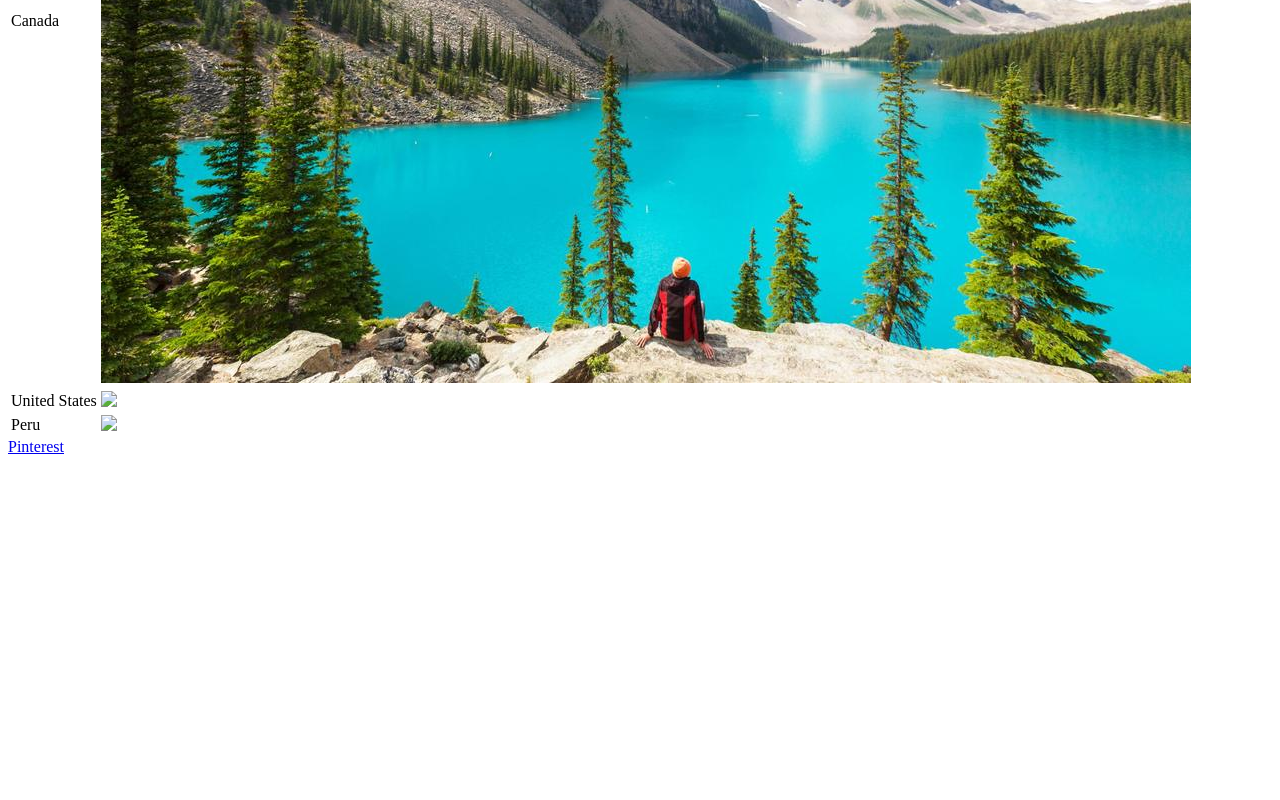
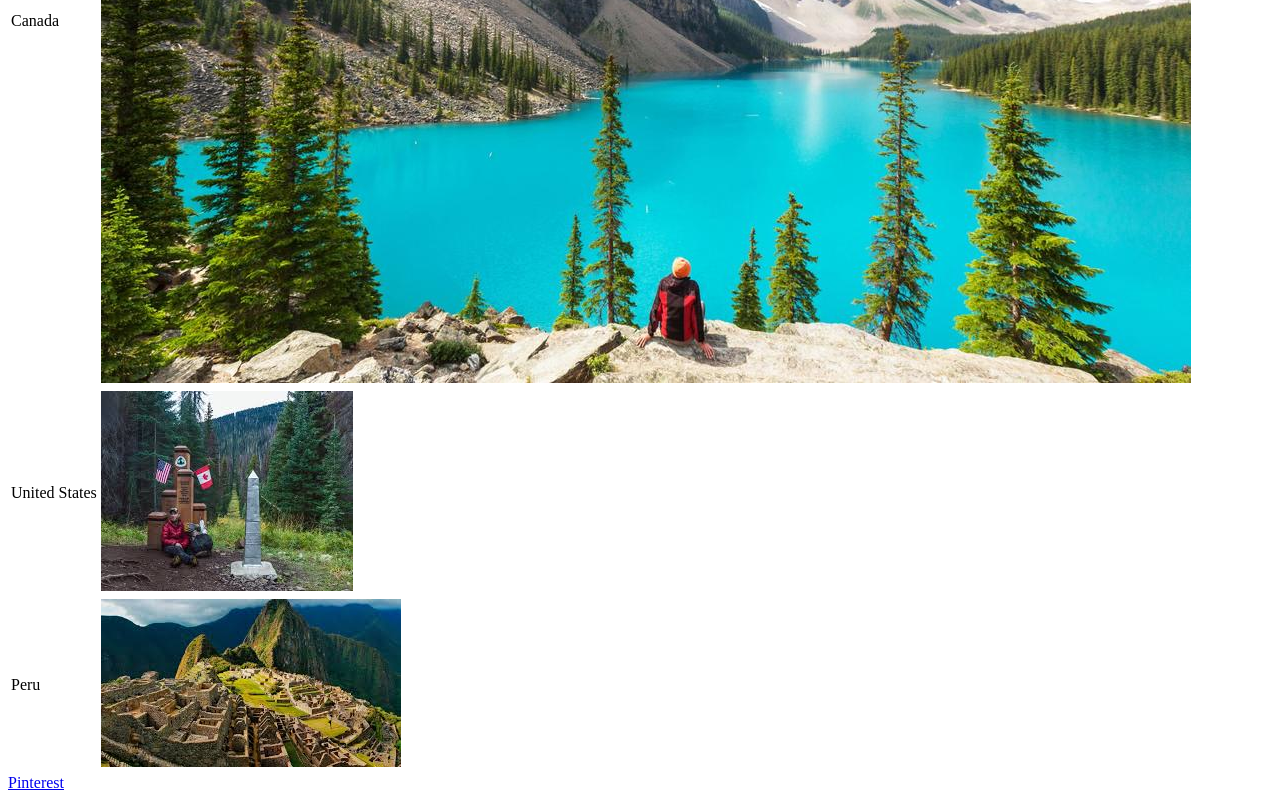
Before and after one commit to RenanHPIshikawa/Trabalho-Pagina-Dimples, a plain HTML site: page index.html in a window 1280 px wide. Shown: the part 1843-2643 px from the top of the page. Before the commit the page ends 2307 px from the top, so only its background shows below. Drawn offline with Linux system fonts and the light colour scheme.

Commit message:
Update index.html

```diff
--- a/index.html
+++ b/index.html
@@ -21,11 +21,11 @@
         </tr>
         <tr>
             <td>United States</td>
-            <td><img src="imagens/US.jpeg">   </td>
+            <td><img src="img/US.jpeg">   </td>
         </tr>
         <tr>
             <td>Peru</td>
-            <td><img src="imagens/Peru.jpeg"> </td>
+            <td><img src="img/Peru.jpeg"> </td>
         </tr>
     </table>
     <a href="https://br.pinterest.com/" >Pinterest</a>
```
